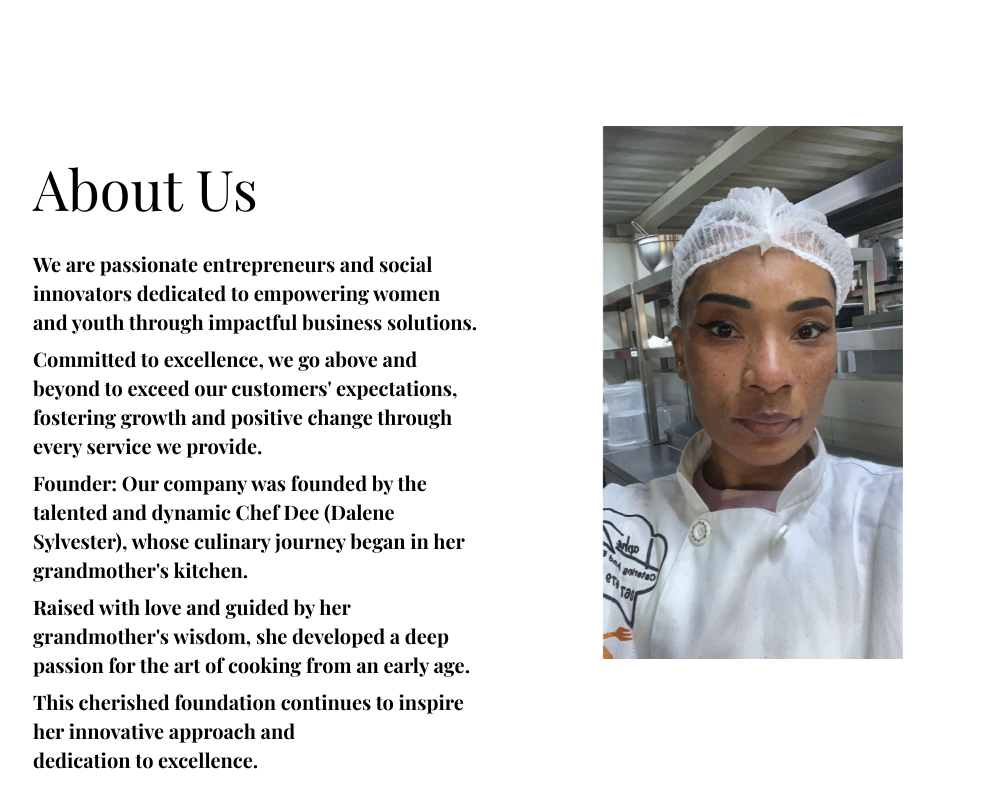
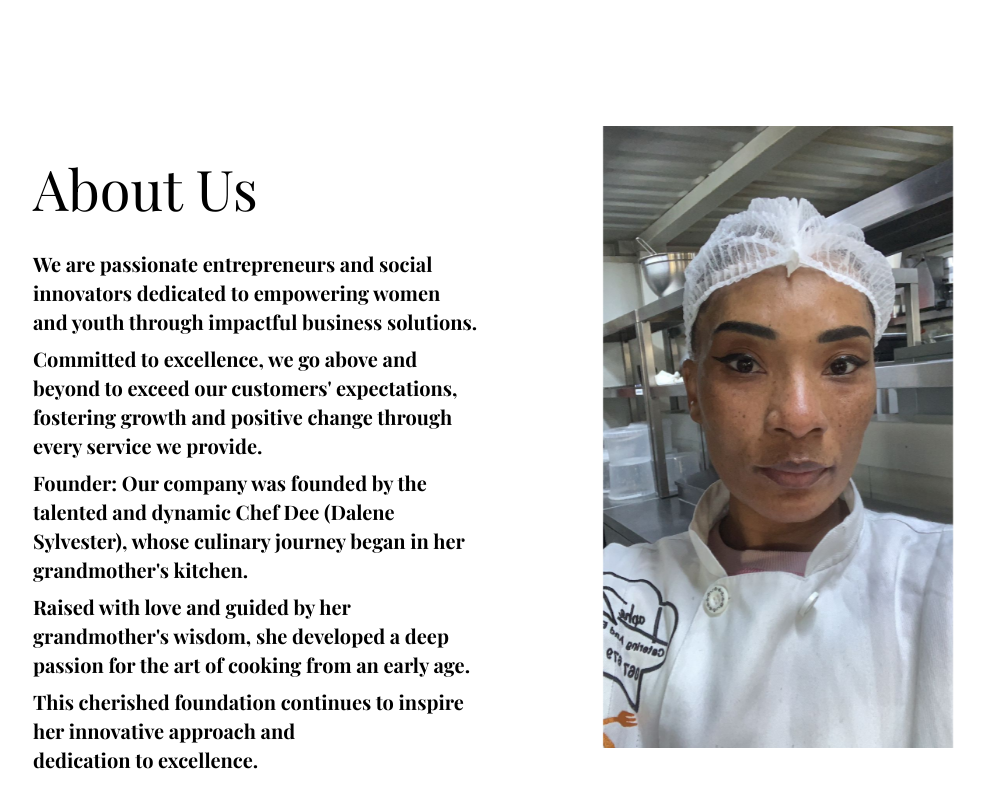
Before and after one commit to emmanuelmobinzo222/laphezulucateringandevents, a plain HTML site: page index.html in a window 1280 px wide. Shown: the part 802-1610 px from the top of the page, without its empty margins (52-1037 px from the left). Drawn offline with nearby package versions, Linux system fonts and the light colour scheme; some packages are replaced by stand-ins of ours; no server answers; a web font is replaced by a local one.

Commit message:
Update index.html

```diff
--- a/index.html
+++ b/index.html
@@ -85,7 +85,7 @@
 
           <div class="col-md-1"></div>
           <div class="col-md-6 ftco-animate img" data-animate-effect="fadeInRight">
-            <img src="images/LapheZulu.jpg" alt="" width="300" height="auto" object-fit=:cover >
+            <img src="images/LapheZulu.jpg" alt="" width="350" height="auto" object-fit=:cover >
           </div>
         </div>
       </div>
```
